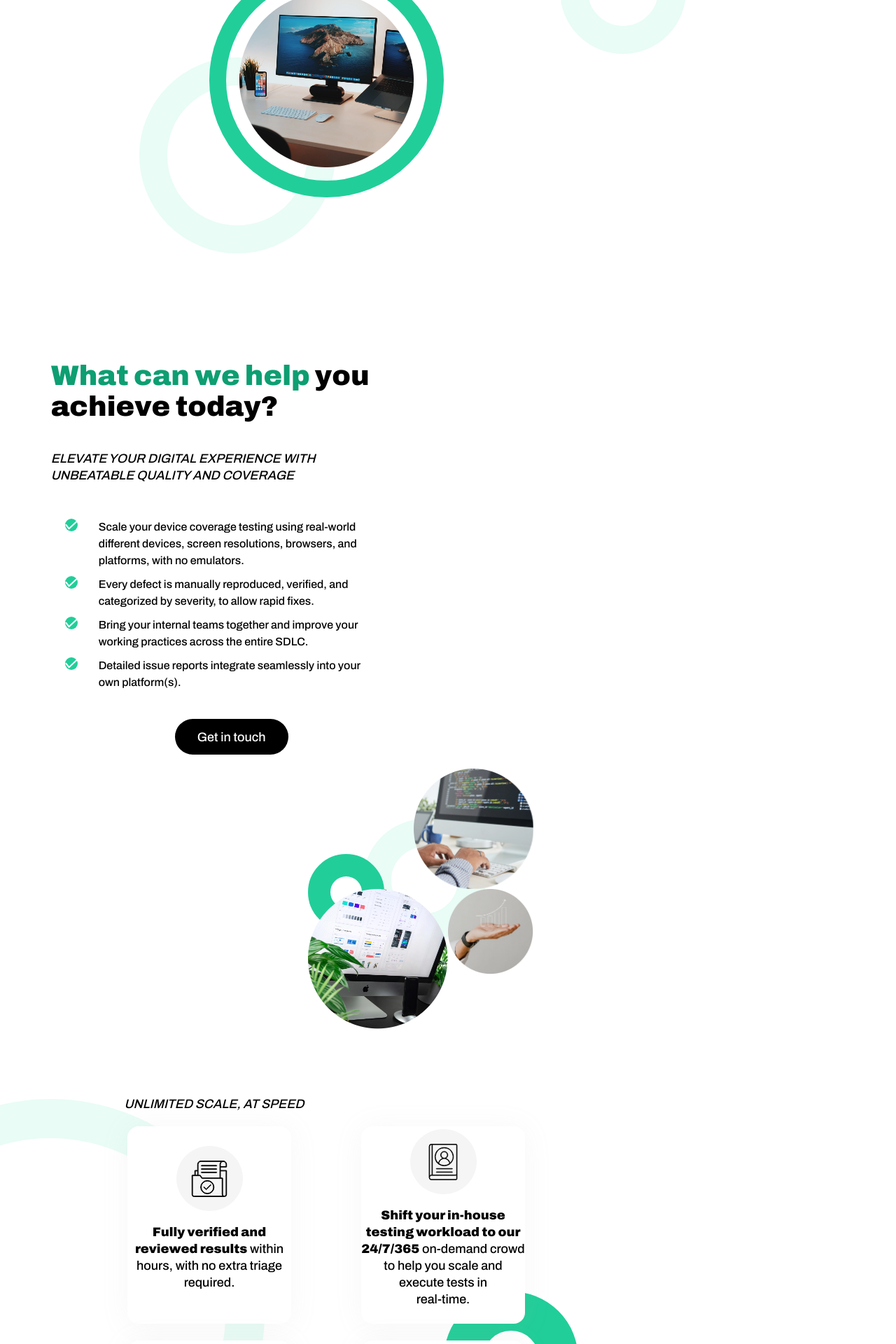
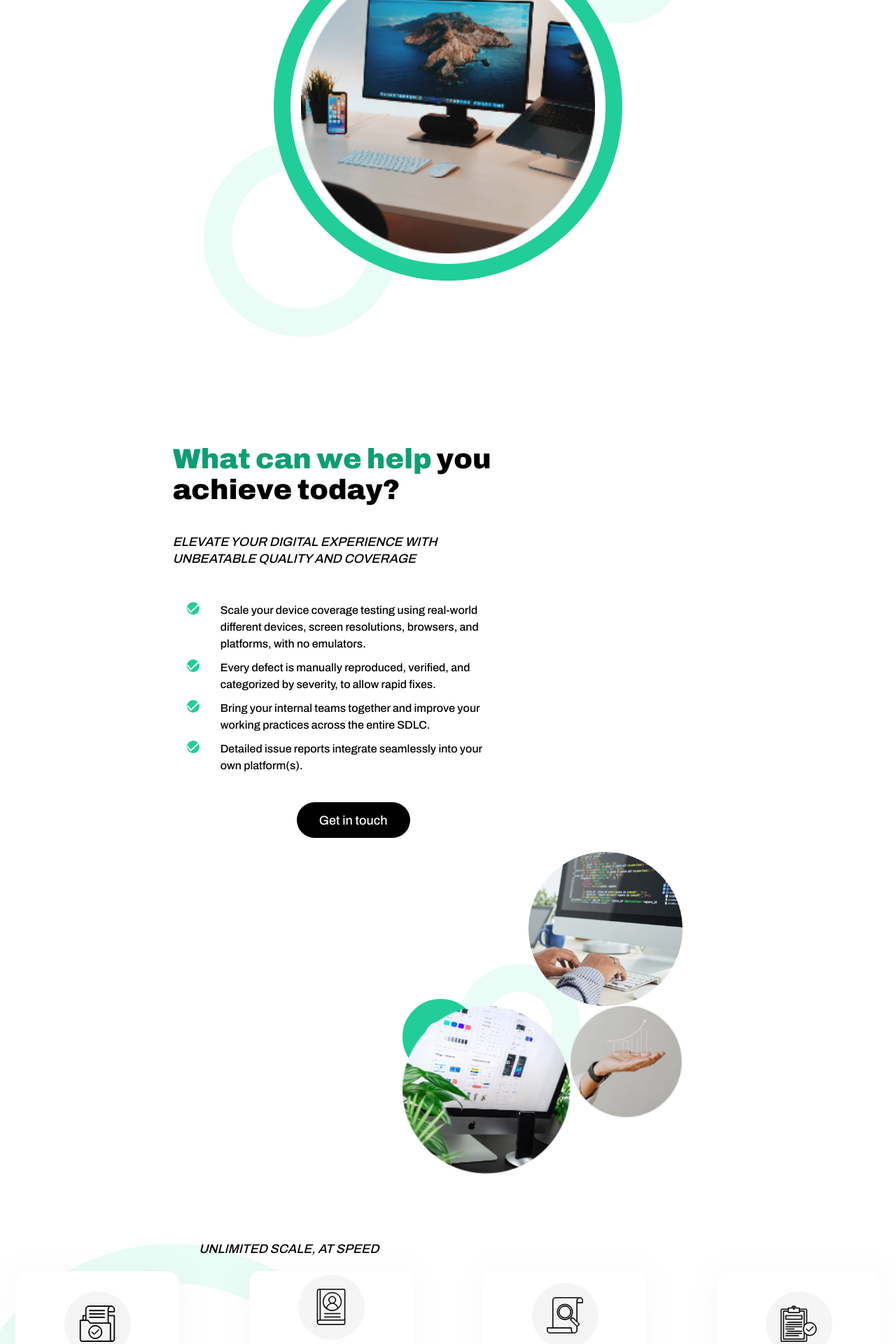
Before and after one commit to a11ysolutions/website, a React (Create React App) app: page /functional in a window 1280 px wide. Shown: the part 2085-4005 px from the top of the page at 70% size. Built offline with nearby package versions, Linux system fonts and the light colour scheme.

Commit message:
fix: rectify some styles in functional page

```diff
--- a/src/Components/Functional/Functional.css
+++ b/src/Components/Functional/Functional.css
@@ -96,7 +96,8 @@
   border-top: 40px solid #21ce99;
   border-right: 40px solid #21ce99;
   border-bottom: 40px solid #21ce99;
-  margin-left: -60px;
+  margin-left: -30px;
+  left: 0;
   border-top-right-radius: 100px;
   border-bottom-right-radius: 100px;
   margin-top: 295px;
@@ -178,7 +179,7 @@
   flex-direction: column;
   align-items: center;
   width: 100%;
-  max-width: 900px;
+  /* max-width: 900px; */
 }
 
 .functional-checked-info {
@@ -385,6 +386,31 @@
   .functional-checked-info-header {
     text-align: left !important;
   }
+
+  .functional-first-encircled-img{
+    width: 450px;
+    height: 450px;
+  }
+
+  .functional-first-encircled-img img{
+    width: 420px;
+    height: 420px;
+  }
+
+  .functional-second-image{
+    width: 220px;
+    height: 220px;
+  }
+
+  .functional-fourth-image{
+    width: 160px;
+    height: 160px;
+  }
+
+  .functional-third-image{
+    width: 240px;
+    height: 240px;
+  }
 }
 
 @media screen and (min-width: 1500px) {
@@ -422,7 +448,7 @@
   .functional-right-circle {
     position: absolute;
     top: 60px;
-    right: -70px;
+    right: 30px;
     width: 100px;
     height: 100px;
     border-radius: 50%;
@@ -451,6 +477,9 @@
 
   .functional-info-with-image {
     flex-direction: row;
+    max-width: unset;
+    justify-content: space-around;
+    align-self: center;
   }
 
   .functional-pill {
@@ -458,20 +487,42 @@
     left: 1350px !important;
   }
 
-  .functional-info-with-image {
-    align-self: center;
-  }
-
   .first-info {
-    margin-top: 150px;
+    margin-top: 250px;
   }
 
   .second-info {
     flex-direction: row-reverse;
+    margin-top: 150px;
   }
 
   .second-info .functional-checked-info {
     margin-left: 100px;
+  }
+
+  .functional-first-encircled-img{
+    width: 450px;
+    height: 450px;
+  }
+
+  .functional-first-encircled-img img{
+    width: 420px;
+    height: 420px;
+  }
+
+  .functional-second-image{
+    width: 220px;
+    height: 220px;
+  }
+
+  .functional-fourth-image{
+    width: 160px;
+    height: 160px;
+  }
+
+  .functional-third-image{
+    width: 240px;
+    height: 240px;
   }
 
   .functional-fith-image {
--- a/src/Components/Functional/Functional.js
+++ b/src/Components/Functional/Functional.js
@@ -59,7 +59,7 @@ function Functional() {
             className="functional-checked-info-header"
           >
             <p>Without consistently delivering a quality
-            experience, brands and enterprises can’t fully
+              experience, brands and enterprises can’t fully
               guarantee customer satisfaction.<br></br><br></br>
 
               We help development teams deliver
@@ -207,13 +207,12 @@ function Functional() {
               onClick={scrollToContactForm}
             >Get in touch</Button>
           </div>
-
-          <div className="functional-intermediate-image">
-            <div className="functional-first-encircled-img">
-              <img src="./man-typing.png" alt="Typing on a laptop" className="functional-first-image" />
-            </div>
-            <div className="functional-fifth-blurred-circle"></div>
+        </div>
+        <div className="functional-intermediate-image">
+          <div className="functional-first-encircled-img">
+            <img src="./man-typing.png" alt="Typing on a laptop" className="functional-first-image" />
           </div>
+          <div className="functional-fifth-blurred-circle"></div>
         </div>
       </section>
 
```
